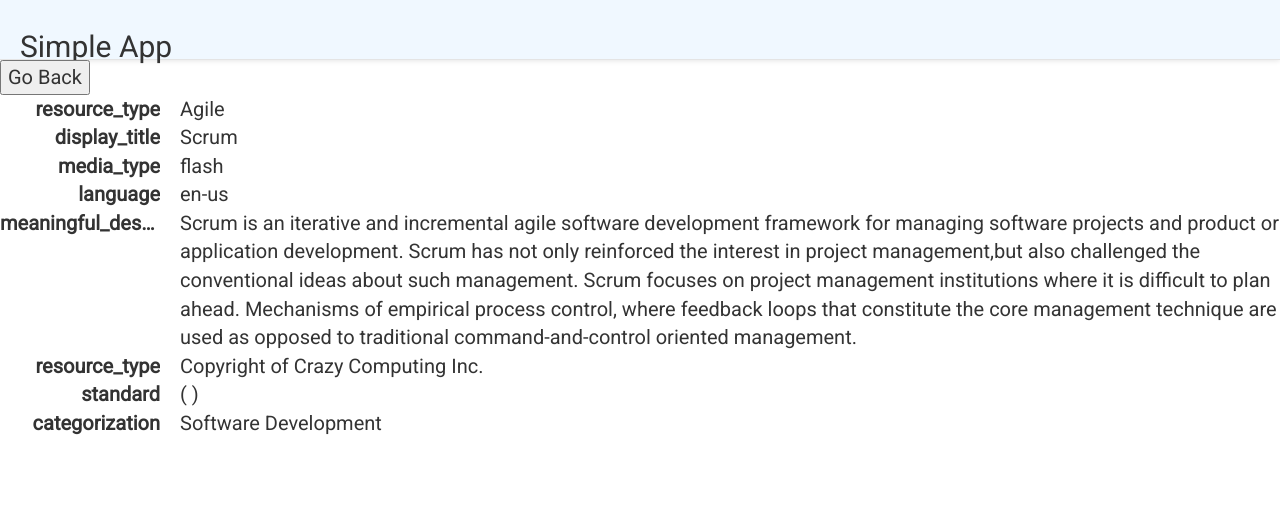
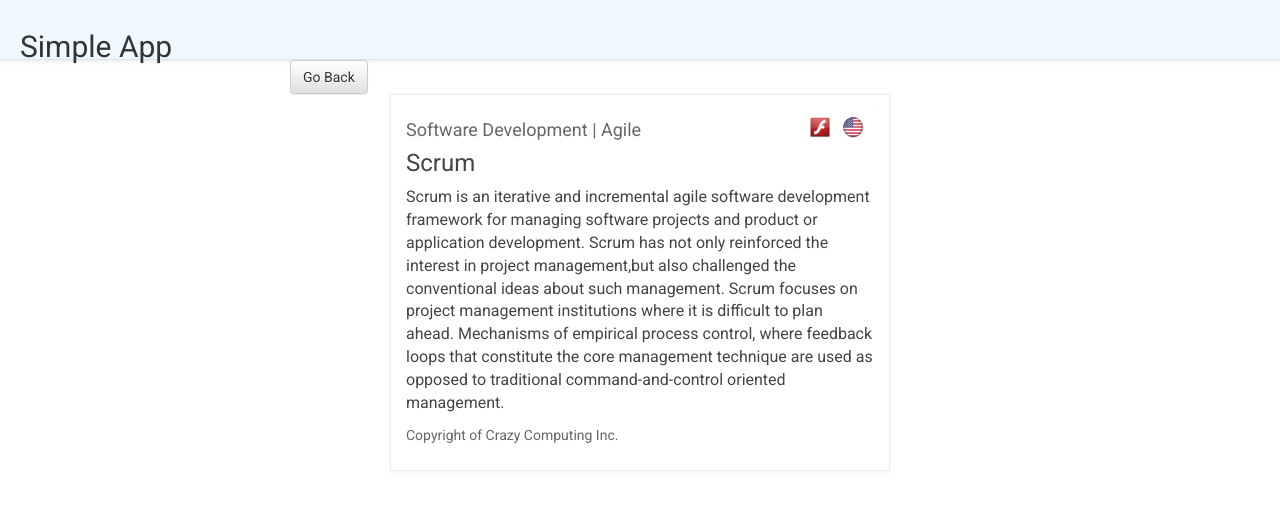
Before and after one commit to alorek/simple-app, a React (Create React App) app: page /record/1401 in a window 1280 px wide. Shown: the top 510 px of the page. Built offline with nearby package versions, Linux system fonts and the light colour scheme.

Commit message:
Add record view container

```diff
--- /dev/null
+++ b/src/components/Button/index.js
@@ -0,0 +1,14 @@
+import React from 'react';
+
+const Button = (props) =>  {
+    return (
+        <button
+            className="btn btn-default"
+            onClick={ () => { props.actionFunc() } }
+        >
+            { props.label }
+        </button>
+    );
+}
+
+export default Button;
--- a/src/components/RecordView/index.js
+++ b/src/components/RecordView/index.js
@@ -6,7 +6,7 @@ import './record.css';
 
 class RecordView extends Component {
     render() {
-    	const recordId = this.props.match.params.id;
+    	const recordId = this.props.recordId;
 
     	const currentRecord = this.props.tableData.find(function(record) {
     		return record.id === recordId;
@@ -14,31 +14,34 @@ class RecordView extends Component {
 
     	if (currentRecord) {
     		let standard = (currentRecord.standards || {}).standard;
+            let mediaIcon = `../../assets/${currentRecord.media_type}.png`;
+            let langIcon = `../../assets/${currentRecord.language}.png`;
+
 	        return (
 
-	        	<div className="record-wrapper">
-	        	<button>Go Back</button>
-                <dl className="dl-horizontal">
-                    <dt>resource_type</dt>
-                    <dd>{ currentRecord.resource_type }</dd>
-                    <dt>display_title</dt>
-		            <dd>{ currentRecord.display_title }</dd>
-                    <dt>media_type</dt>
-		            <dd>{ currentRecord.media_type }</dd>
-                    <dt>language</dt>
-		            <dd>{ currentRecord.language }</dd>
-                    <dt>meaningful_description</dt>
-			        <dd>{ currentRecord.meaningful_description }</dd>
-                    <dt>resource_type</dt>
-			        <dd>{ currentRecord.additional_text }</dd>
-                    <dt>standard</dt>
-			        { standard ? <dd>{ standard.description } ( { standard.id } )</dd> : null	}
-                    <dt>categorization</dt>
-			        <dd>{ currentRecord.categorization }</dd>
-                </dl>
-
-		        </div>
-
+                <div className="card">
+                    <div className="pull-left top">
+                        <h4 className="pull-left">
+                            { currentRecord.categorization } | { currentRecord.resource_type }
+                        </h4>
+                        <div className="pull-right">
+                            <img
+                                height="24px"
+                                width="24px"
+                                src={mediaIcon}
+                                alt="Media Type: {currentRecord.media_type}" />
+                            <img
+                                height="34px"
+                                src={langIcon}
+                                alt="Language: {currentRecord.language}"/>
+                        </div>
+                    </div>
+                    <h3>{ currentRecord.display_title }</h3>
+			        <p>{ currentRecord.meaningful_description }</p>
+			        <p className="additional-text">{ currentRecord.additional_text }</p>
+			        { standard && standard.description ? <p>{ standard.description } ( { standard.id } )</p> : null	}
+			        <p></p>
+                </div>
 	        );
     	}
 
@@ -48,7 +51,7 @@ class RecordView extends Component {
     }
 }
 
-const mapStateToProps = (state) => {
+function mapStateToProps(state) {
     return {
         tableData: state.table.tableData
     };
--- a/src/components/RecordView/record.css
+++ b/src/components/RecordView/record.css
@@ -1,3 +1,26 @@
 .record-wrapper {
-    font-size: 20px;
+    margin: 0 auto;
+    max-width: 700px;
 }
+
+.record-wrapper .card {
+    border: 1px solid #eee;
+    box-shadow: 0 1px 3px rgba(0, 0, 0, .05);
+    color: #444444;
+    font-size: 16px;
+    margin: 0 auto;
+    max-width: 500px;
+    padding: 15px;
+}
+
+.record-wrapper .card h4 {
+    color: #666666;
+}
+
+.record-wrapper .card .top {
+    width: 100%;
+}
+.record-wrapper .card .additional-text {
+    color: #666666;
+    font-size: 14px;
+}
--- /dev/null
+++ b/src/containers/RecordViewContainer.js
@@ -0,0 +1,23 @@
+import React, { Component } from 'react';
+import './App.css';
+import RecordView from '../components/RecordView';
+import Button from '../components/Button';
+
+class RecordViewContainer extends Component {
+    render() {
+        const recordId = this.props.match.params.id;
+        const goBack = () => {
+            this.props.history.goBack();
+        };
+        return (
+            <div className="content-wrapper">
+                <div className="record-wrapper">
+                    <Button label="Go Back" actionFunc={ goBack } />
+                    <RecordView recordId={ recordId } />
+                </div>
+            </div>
+        );
+    }
+}
+
+export default RecordViewContainer;
--- a/src/index.js
+++ b/src/index.js
@@ -10,7 +10,7 @@ import 'bootstrap/dist/css/bootstrap-theme.css';
 import './index.css';
 
 import App from './containers/App';
-import RecordView from './components/RecordView';
+import RecordViewContainer from './containers/RecordViewContainer';
 import reducer from './reducers';
 
 const store = createStore(reducer, devToolsEnhancer());
@@ -23,7 +23,7 @@ render((
                     <h2>Simple App</h2>
                 </div>
                 <Route exact path="/" component = { App } />
-                <Route path="/record/:id" component = { RecordView } />
+                <Route path="/record/:id/" component = { RecordViewContainer } />
             </div>
         </Router>
     </Provider>
```
